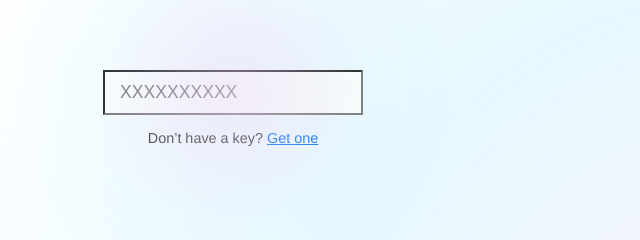
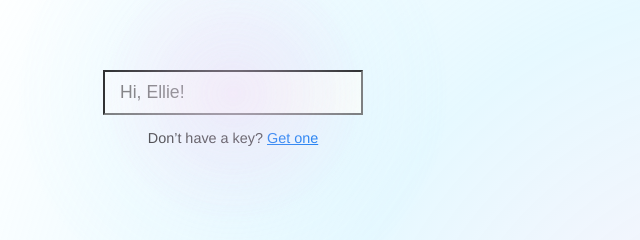
Before and after one commit to mewtheoretic/mew-us, a plain HTML site: page index.html in a window 1280 px wide. Shown: the part 285-525 px from the top of the page, 407-1047 px from the left. Drawn offline with Linux system fonts and the light colour scheme.

Commit message:
Update index.html

```diff
--- a/index.html
+++ b/index.html
@@ -142,7 +142,7 @@
   </div>
 
   <div class="input-bubble">
-    <input type="text" placeholder="XXXXXXXXXX" id="input-field">
+    <input type="text" placeholder="Hi, Ellie!" id="input-field">
   </div>
 
   <p style="font-size: 0.9em; color: #333;">
```
